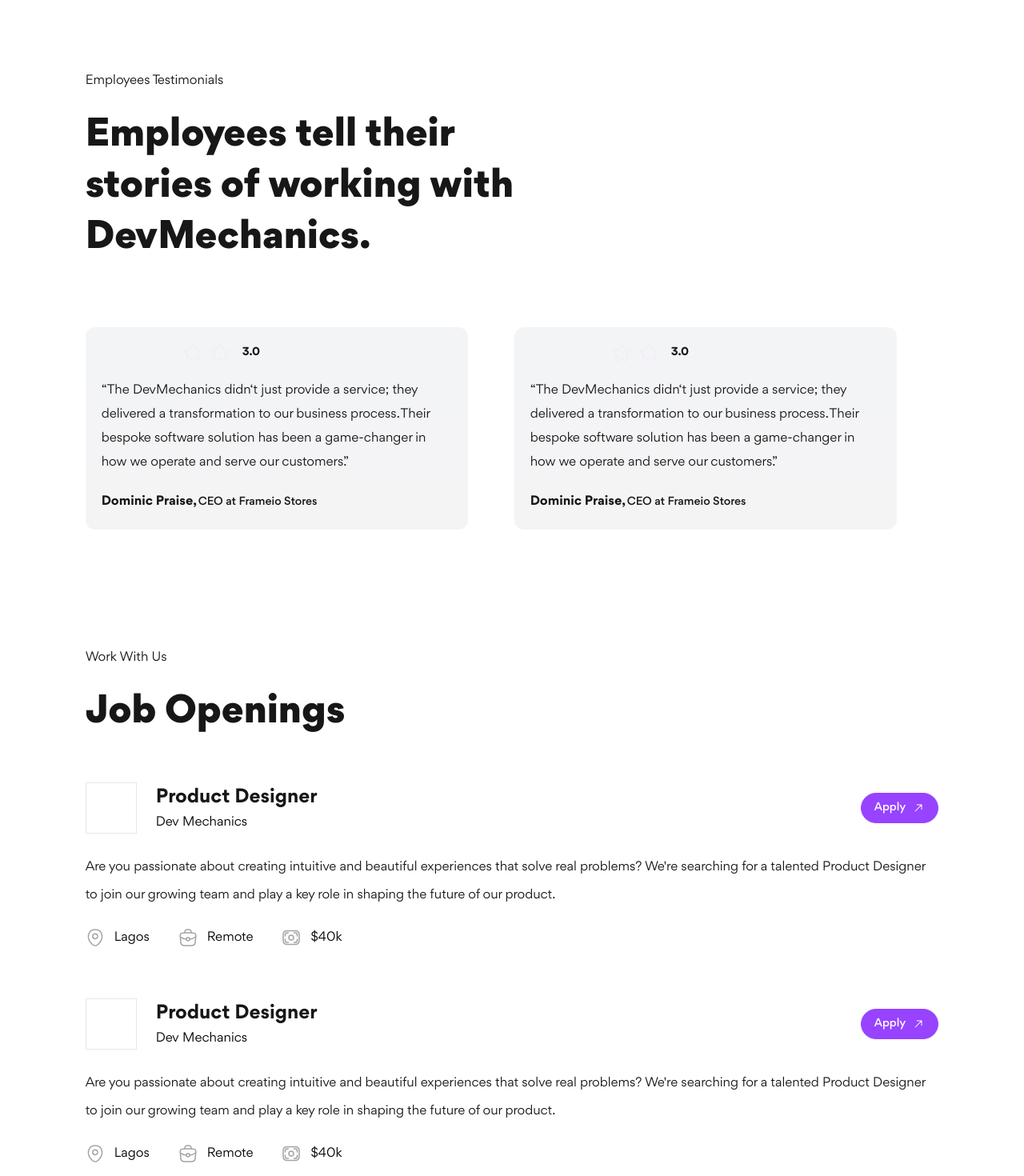
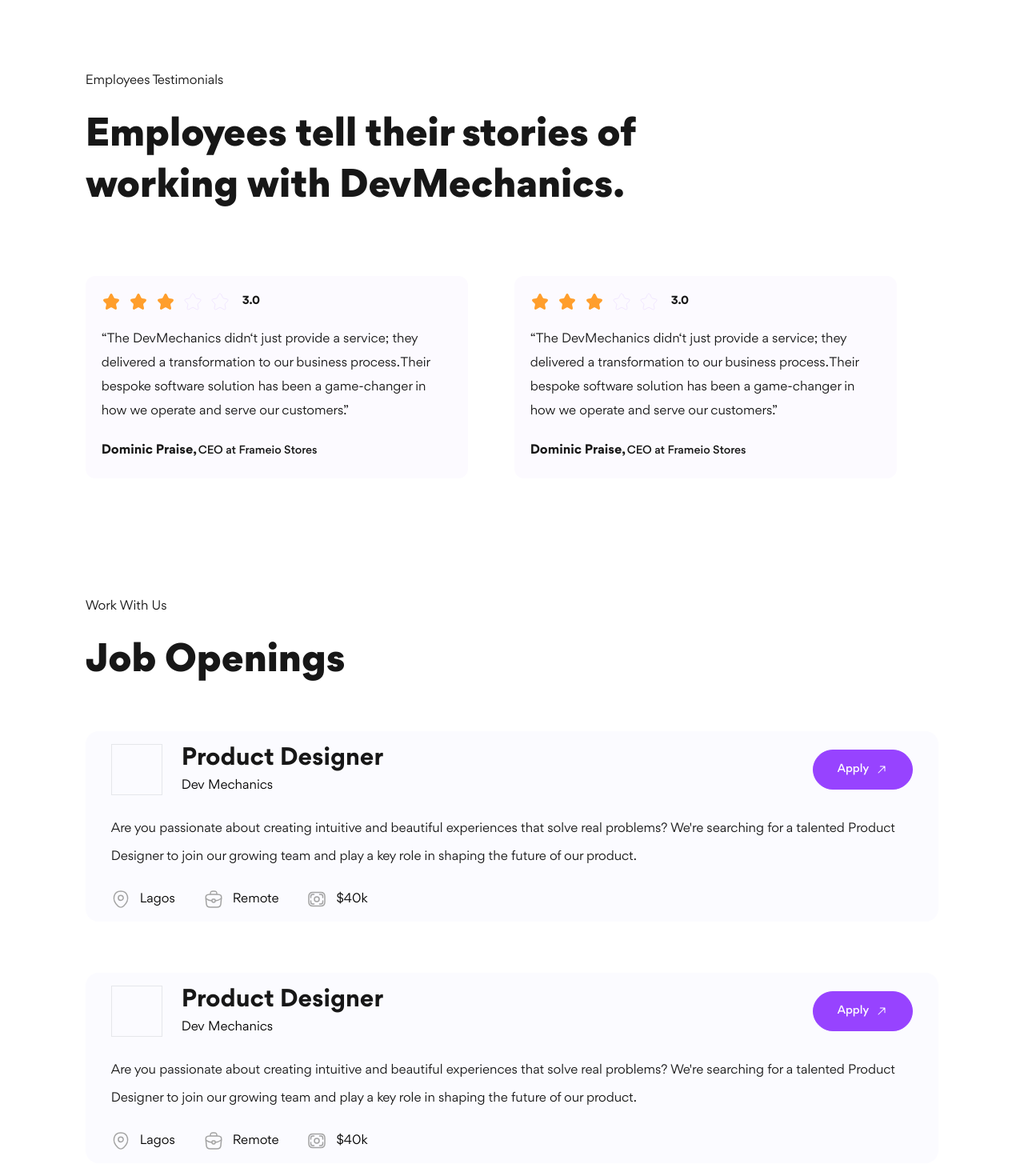
Before and after one commit to emeraldhycient/theDevmechanics, a Next.js app: page /career in a window 1280 px wide. Shown: the part 540-2010 px from the top of the page at 80% size. Built offline with nearby package versions, Linux system fonts and the light colour scheme; a web font is replaced by a local one.

Commit message:
refactor: refactored career page

```diff
--- a/src/app/(pages)/career/page.tsx
+++ b/src/app/(pages)/career/page.tsx
@@ -18,7 +18,7 @@
 
 const Career = (props: Props) => {
 	return (
-		<SectionContainer containerClassName="pt-20 md:pt-24">
+		<SectionContainer containerClassName="pt-16 md:pt-24">
 			<HeroContainer
 				title="Grow With Us"
 				description="Are you ready to contribute your unique touch of magic? We
@@ -37,8 +37,16 @@
 			<div className="flex flex-col gap-y-20 mt-32">
 				<SectionHeader
 					headerText="Employees Testimonials"
-					subHeaderText="Employees tell their stories of working with DevMechanics."
-					subHeaderClassName="md:max-w-[55%]"
+					subHeaderText={
+						<>
+							<p>
+								Employees tell their stories of{" "}
+								<br className="hidden md:block" /> working with
+								DevMechanics.
+							</p>
+						</>
+					}
+					subHeaderClassName=""
 				/>
 				<div className="relative group">
 					<Swiper
@@ -63,7 +71,8 @@
 						in how we operate and serve our customers."
 									position="CEO at Frameio Stores"
 									rating={3}
-									containerClassName="p-5 rounded-xl md:max-w-[90%] bg-gradient-to-t from-zinc-100 to-gray-100"
+									fill={`fill-[#FF9E2C]`}
+									containerClassName="p-5 rounded-xl md:max-w-[90%] bg-[#FCFAFF]"
 								/>
 							</SwiperSlide>
 						))}
--- a/src/components/atoms/job-opening-item.tsx
+++ b/src/components/atoms/job-opening-item.tsx
@@ -17,7 +17,7 @@
 		<Link
 			href=""
 			id=""
-			className={`group flex flex-row items-center gap-x-2 text-sm text-white no-underline capitalize px-4 py-2.5 font-medium rounded-full bg-[#9743FF] min-h-fit min-w-fit border border-[#9743FF]
+			className={`group flex flex-row items-center gap-x-2 text-sm text-white no-underline capitalize px-[1.875rem] py-3.5 font-medium rounded-full bg-[#9743FF] min-h-fit min-w-fit border border-[#9743FF]
 						hover:text-[#141515] hover:bg-white hover:border-white ease-linear duration-500 ${className}`}>
 			<span>Apply</span>{" "}
 			<span>
@@ -29,12 +29,12 @@
 
 const JobOpeningItem = ({ description, link, location, title }: Props) => {
 	return (
-		<div className="flex flex-col justify-center items-start gap-6">
+		<div className="flex flex-col justify-center items-start gap-6 bg-[#FBFBFF] py-4 px-8 rounded-2xl">
 			<div className="flex flex-row items-center justify-between w-full">
 				<div className="flex flex-row items-center gap-6">
 					<div className="border w-16 h-16"></div>
 					<div className="flex flex-col items-start justify-start gap-1">
-						<div className="text-neutral-900 text-2xl font-semibold ">
+						<div className="text-neutral-900 text-2xl ls:text-3xl font-semibold ">
 							<p>Product Designer</p>
 						</div>
 						<div className="">
@@ -42,7 +42,7 @@
 						</div>
 					</div>
 				</div>
-				<JobOpeningApplyButton className="!py-2 !hidden mx:!flex" />
+				<JobOpeningApplyButton className="!hidden mx:!flex" />
 			</div>
 			<div className="text-neutral-900 text-base font-normal leading-[35px]">
 				Are you passionate about creating intuitive and beautiful
@@ -74,7 +74,7 @@
 					<p>$40k</p>
 				</div>
 			</div>
-			<JobOpeningApplyButton className="!py-2 mx:!hidden" />
+			<JobOpeningApplyButton className="mx:!hidden" />
 		</div>
 	);
 };
```
